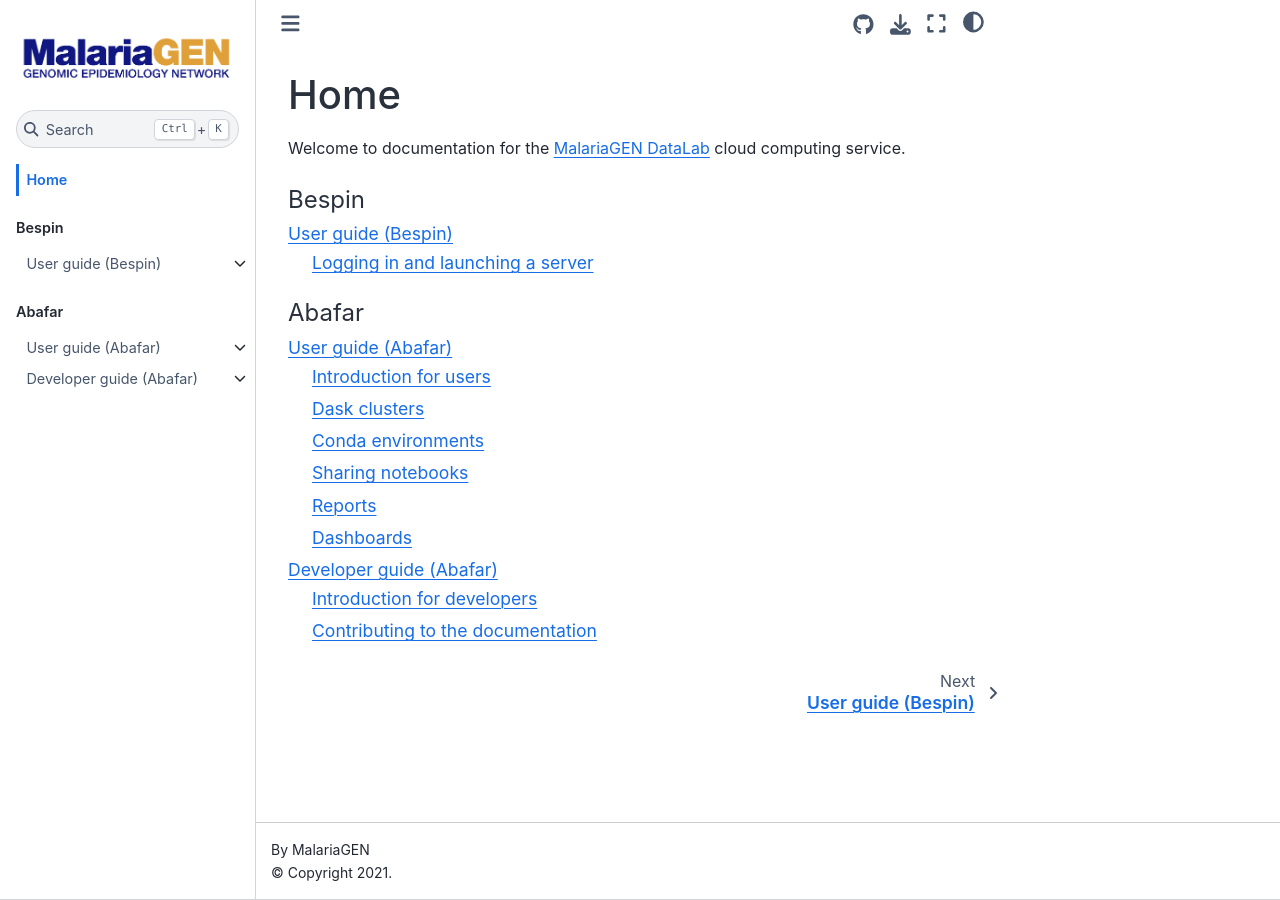
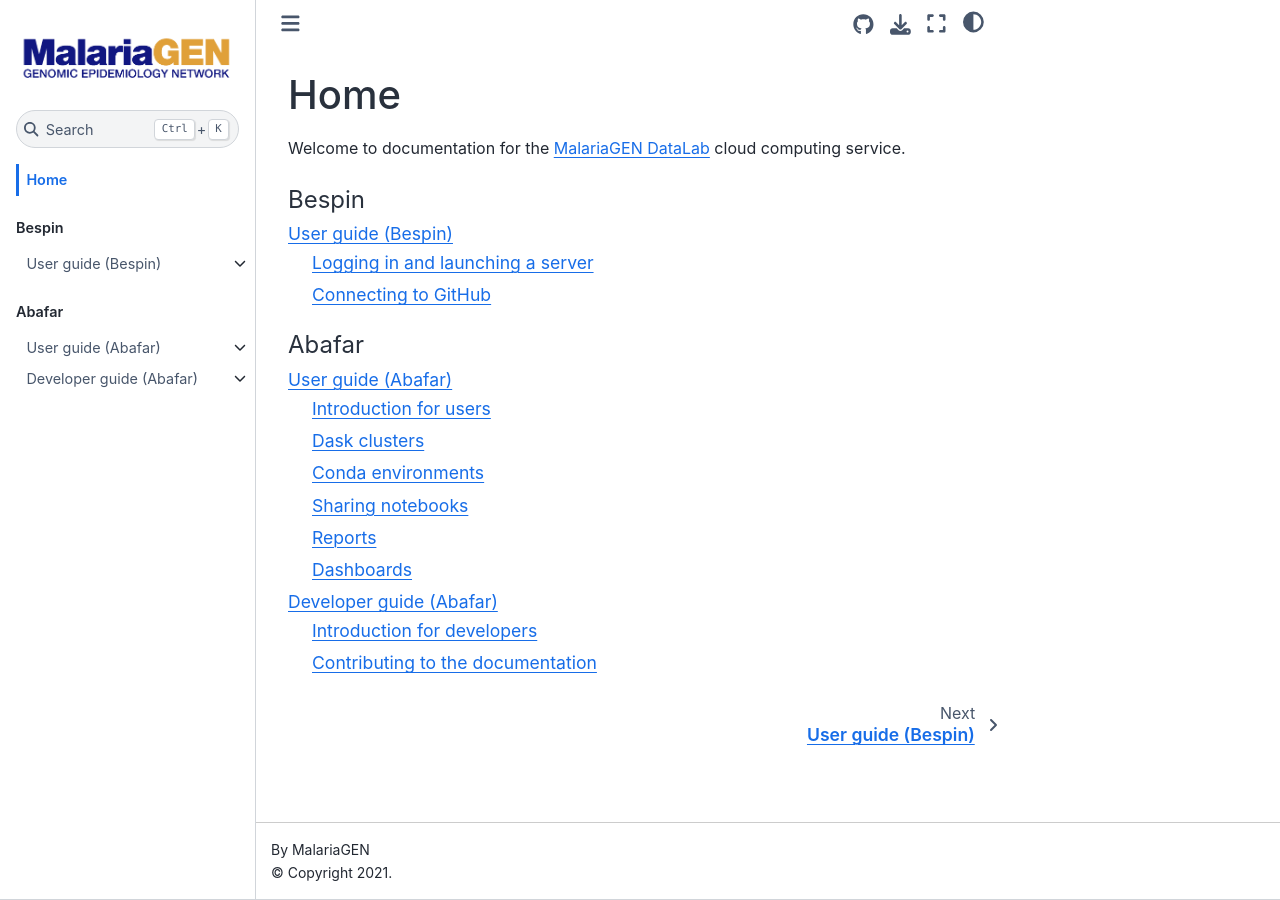
Before and after one commit to malariagen/datalab-guide, a Jupyter Book: the page built from docs/home.md, in a window 1280 px wide. Built offline with Jupyter Book 1.0.4 settings and Sphinx 7.4.7 and the Sphinx Book theme 1.1.4, drawn with Linux system fonts in a browser that asks for light colours.

Commit message:
add github page

```diff
--- a/docs/_toc.yml
+++ b/docs/_toc.yml
@@ -7,6 +7,7 @@ parts:
       - file: bespin/user
         sections:
           - file: bespin/user/login
+          - file: bespin/user/github
 
   - caption: Abafar
     chapters:
```
Also changed, not shown: docs/bespin/user/github.ipynb (added).
